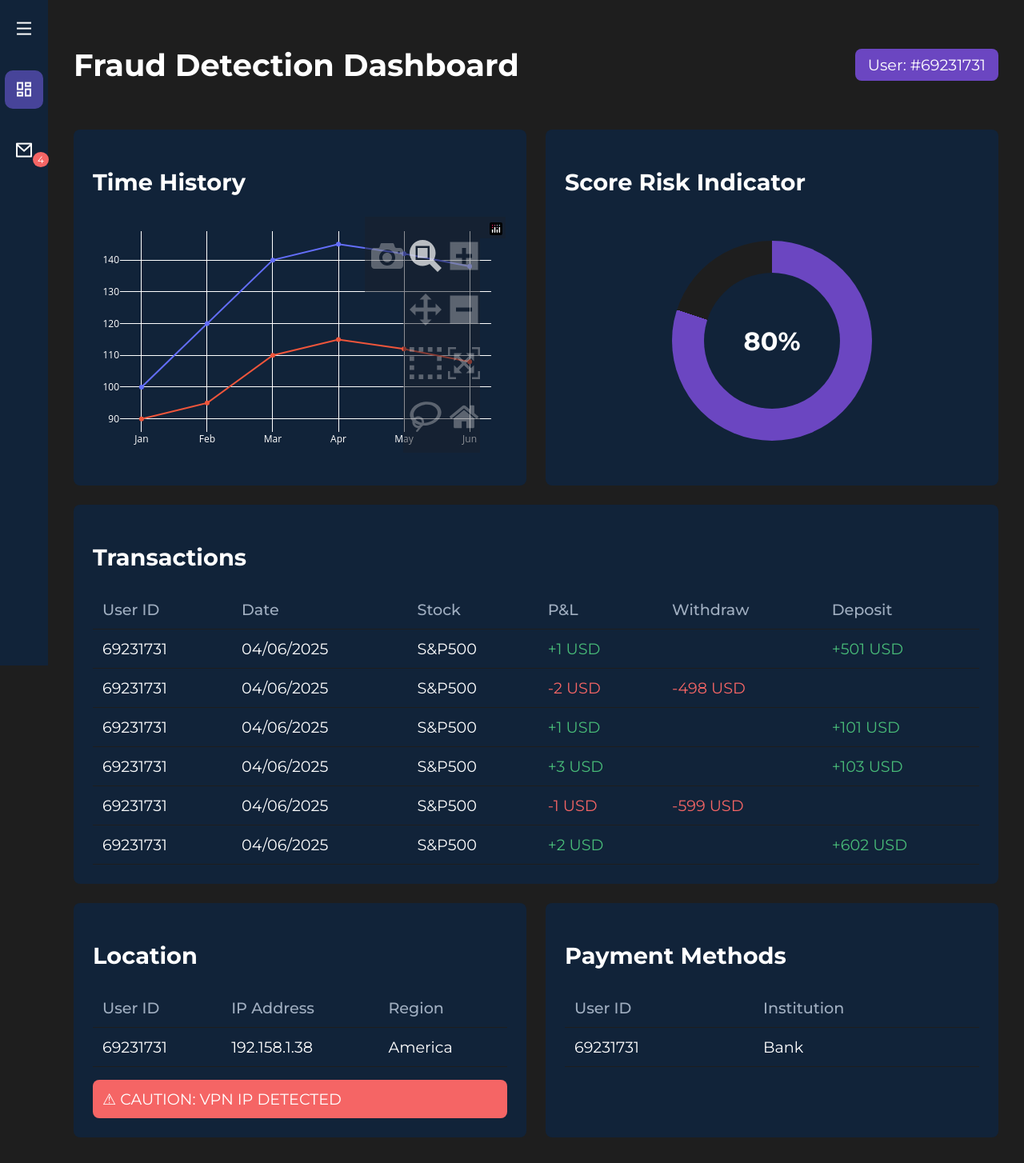
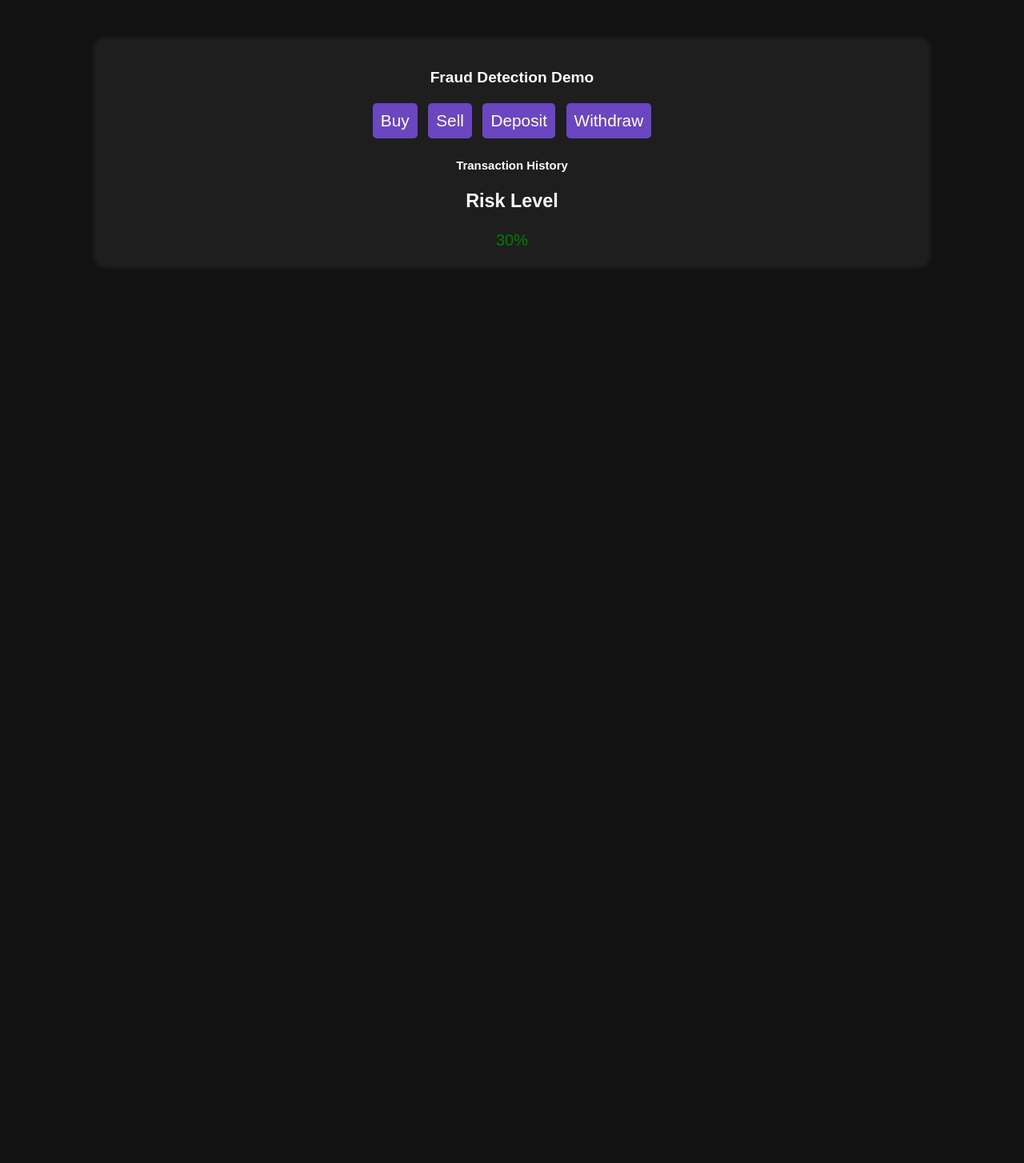
Before and after one commit to Emmapoky/DashboardLest, a Flask app: page / in a window 1280 px wide. Shown: the whole page at 80% size. After the commit the page ends 307 px from the top, so only its background shows below. Run offline with Flask 3, Linux system fonts and the light colour scheme; some libraries are stand-ins or nearby versions.

Commit message:
added demo

```diff
--- a/app.py
+++ b/app.py
@@ -5,6 +5,15 @@ import plotly.graph_objects as go
 import json
 
 app = Flask(__name__)
+
+transactions = []
+risk_percentage = 30
+transaction_order = ['deposit', 'buy', 'sell', 'withdraw']
+current_step = 0
+
+@app.route('/')
+def frauddemo():
+    return render_template('fraud-demo.html')
 
 # Sample data for inbox notifications
 INBOX_NOTIFICATIONS = 4
@@ -26,7 +35,7 @@ ai_scanned_users = [
     {'user_id': '69231731', 'risk': 78, 'problem': 'Similar Activity with # 69231731'},
 ]
 
-@app.route('/')
+@app.route('/dashboard')
 def dashboard():
     # Sample data for the time history graph
     time_data = {
@@ -68,7 +77,9 @@ def dashboard():
 
     payment_data = {
         'user_id': '69231731',
-        'institution': 'Bank'
+        'institution': 'Bank',
+        'user_id': '69231731',
+        'institution': 'Crypto'
     }
 
     return render_template('dashboard.html',
--- a/static/styles.css
+++ b/static/styles.css
@@ -353,3 +353,73 @@ th {
 .cancel-button:hover {
     background-color: #e53e3e;
 }
+
+/* DEMO */
+
+body {
+    background-color: #121212;
+    color: #ffffff;
+    font-family: Montserrat, sans-serif;
+    text-align: center;
+    font-size: 0.8rem;
+}
+
+.container {
+    width: 2000px;
+    width: 1000px;
+    margin: 50px auto;
+    padding: 20px;
+    background-color: var(--bg-primary);
+    border-radius: 10px;
+    box-shadow: 0px 0px 10px rgba(255, 255, 255, 0.1);
+}
+
+.risk-indicator {
+    margin-bottom: 0px;
+}
+
+.risk-bar-container {
+    width: 100%;
+    height: 20px;
+    background-color: #333;
+    border-radius: 5px;
+    margin-top: 5px;
+}
+
+.risk-bar {
+    height: 100%;
+    width: 30%;
+    border-radius: 5px;
+    background-color: green;
+    transition: width 0.3s, background-color 0.3s;
+}
+
+button {
+    background-color:var(--accent-purple);
+    color: white;
+    padding: 10px 20px;
+    border: none;
+    font-size: 1.3rem;
+    margin: 10px;
+    border-radius: 5px;
+    cursor: pointer;
+    transition: background 0.3s;
+}
+
+button:hover {
+    background-color: #9f4cde;
+}
+
+.log-container {
+    text-align: left;
+    margin-top: 20px;
+    padding: 10px;
+    background-color: #222;
+    border-radius: 5px;
+}
+
+#transactions-log {
+    max-height: 150px;
+    overflow-y: auto;
+    font-size: 14px;
+}
--- /dev/null
+++ b/templates/fraud-demo.html
@@ -0,0 +1,84 @@
+<!-- fraud-demo.html -->
+<!DOCTYPE html>
+<html lang="en">
+<head>
+    <meta charset="UTF-8">
+    <meta name="viewport" content="width=device-width, initial-scale=1.0">
+    <title>Fraud Detection Demo</title>
+    <link rel="stylesheet" href="{{ url_for('static', filename='styles.css') }}">
+    <script src="https://code.jquery.com/jquery-3.6.0.min.js"></script>
+</head>
+<body>
+    <div class="container">
+        <h2>Fraud Detection Demo</h2>
+        <div class="buttons">
+            <button onclick="performTransaction('buy')">Buy</button>
+            <button onclick="performTransaction('sell')">Sell</button>
+            <button onclick="performTransaction('deposit')">Deposit</button>
+            <button onclick="performTransaction('withdraw')">Withdraw</button>
+        </div>
+
+        <div class="transactions">
+            <h3>Transaction History</h3>
+            <ul id="transaction-list"></ul>
+        </div>
+
+        <div class="risk-indicator">
+            <h3>Risk Level</h3>
+            <div id="risk-circle" class="risk-green">30%</div>
+        </div>
+    </div>
+
+    <script>
+        let riskLevel = 30;
+        let transactionCount = 0;
+
+        function performTransaction(type) {
+            let amount = 100;
+            let profitLoss = Math.floor(Math.random() * 5) - 2; // -2 to +2 USD
+            let message = "";
+
+            if (type === 'buy' || type === 'sell') {
+                message = `${type.toUpperCase()}: ${profitLoss >= 0 ? '+' : ''}${profitLoss} USD`;
+            } else {
+                message = `${type.toUpperCase()}: ${type === 'deposit' ? '+' : '-'}${amount} USD`;
+            }
+
+            $("#transaction-list").append(`<li>${message}</li>`);
+            transactionCount++;
+
+            if (transactionCount === 1) riskLevel = 45;
+            if (transactionCount === 2) riskLevel = 60;
+            if (transactionCount === 3) riskLevel = 70;
+            if (transactionCount === 4) riskLevel = 80;
+
+            updateRiskIndicator();
+
+            if (transactionCount === 4) {
+                setTimeout(() => {
+                    window.location.href = "/dashboard";
+                }, 2000);
+            }
+        }
+
+        function updateRiskIndicator() {
+            let riskCircle = document.getElementById("risk-circle");
+            riskCircle.innerText = riskLevel + "%";
+
+            if (riskLevel < 40) riskCircle.className = "risk-green";
+            else if (riskLevel < 70) riskCircle.className = "risk-orange";
+            else riskCircle.className = "risk-red";
+        }
+    </script>
+
+    <style>
+        .container { text-align: center; padding: 20px; }
+        .buttons button { margin: 5px; padding: 10px; cursor: pointer; }
+        .transactions { margin-top: 20px; }
+        .risk-indicator { margin-top: 20px; font-size: 20px; }
+        .risk-green { color: green; }
+        .risk-orange { color: orange; }
+        .risk-red { color: red; }
+    </style>
+</body>
+</html>
--- a/templates/inbox.html
+++ b/templates/inbox.html
@@ -7,7 +7,10 @@
 
     <div class="inbox-grid">
         <div class="card">
-            <h2>Manual Intervention Required</h2>
+            <div class="section-header">
+                <h2>Manual Intervention Required</h2>
+                <span class="risk-badge">High Risk</span>
+            </div>
             <table class="inbox-table">
                 <thead>
                     <tr>
```
Also changed, not shown: static/scprit.js (added, +51 -0 lines).
